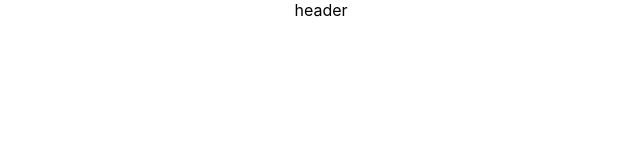
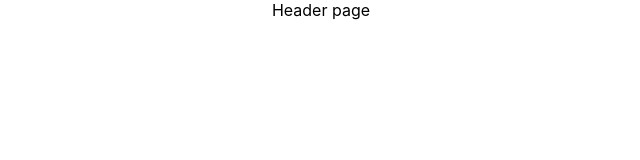
Before and after one commit to tanuja8707/Law_firm, a React (Create React App) app in the folder lawfirm/: page / in a window 1280 px wide. Shown: the top 160 px of the page, without its empty margins (319-959 px from the left). Built offline with nearby package versions, Linux system fonts and the light colour scheme.

Commit message:
test header

```diff
--- a/lawfirm/src/components/Header/Header.jsx
+++ b/lawfirm/src/components/Header/Header.jsx
@@ -5,7 +5,7 @@ import React from 'react';
 function App() {
   return (
     <div className="">
-      header
+      Header page
     </div>
   );
 }
```
